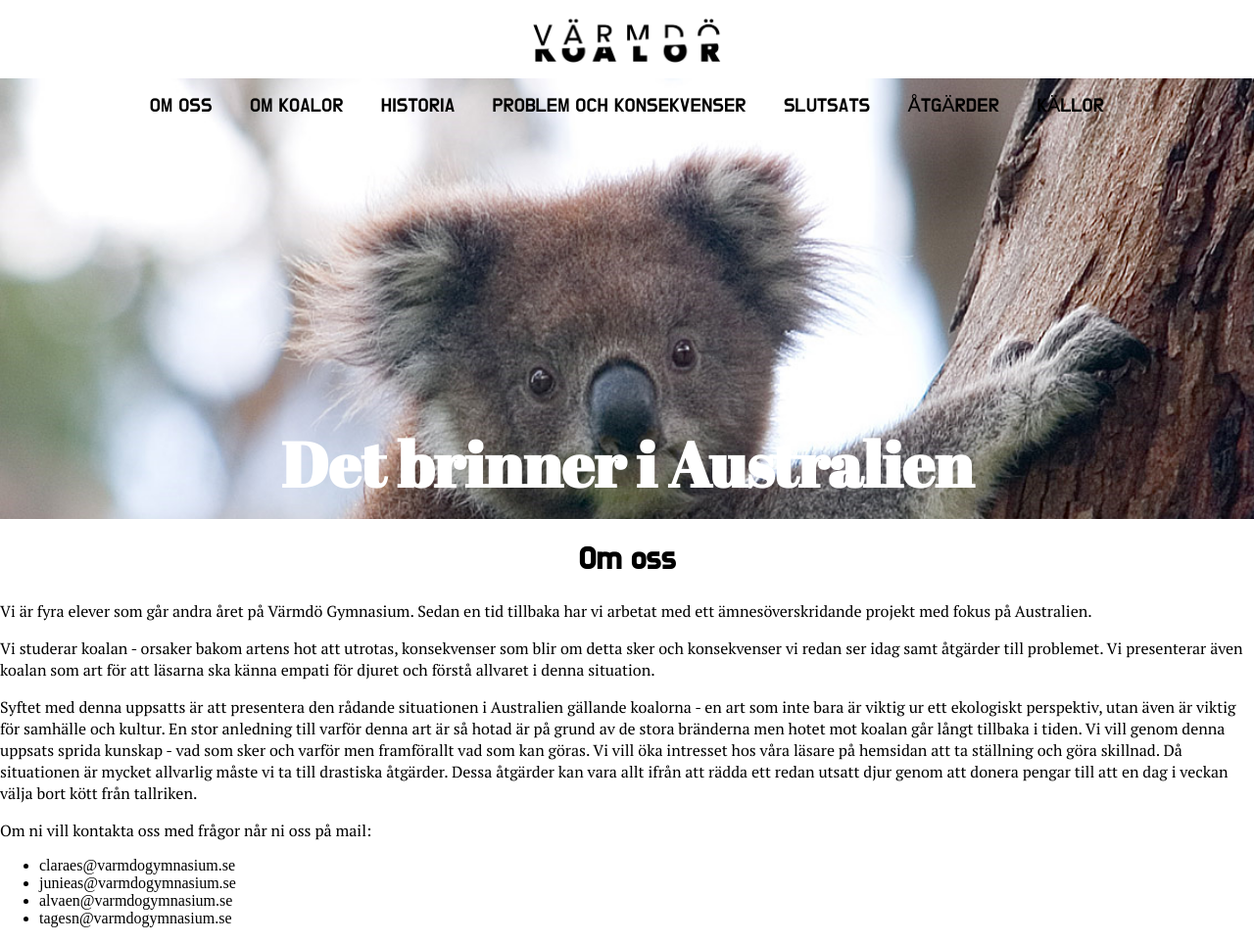
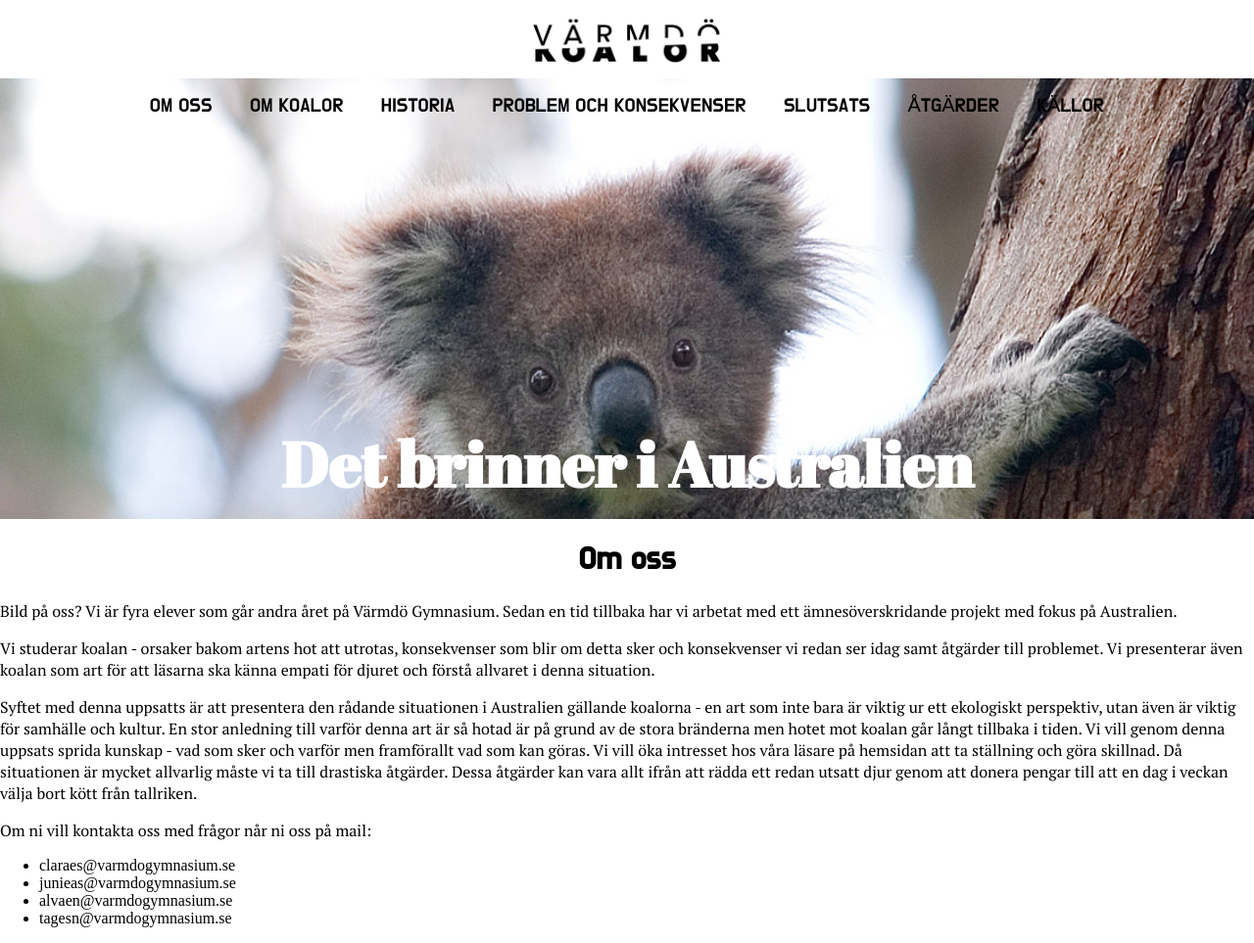
Before and after one commit to limbero/stackars-koalorna, a Jekyll site: the page built from _omoss/en.md, in a window 1280 px wide and 963 px high. Shown: the whole window at 98% size. Built offline with Jekyll 4.4.1, drawn with Linux system fonts in a browser that asks for light colours; comment, search, counter and statistics services are not loaded.

Commit message:
Update en.md

```diff
--- a/_omoss/en.md
+++ b/_omoss/en.md
@@ -2,6 +2,7 @@
 layout: default
 ---
 # Om oss
+Bild på oss?
 Vi är fyra elever som går andra året på Värmdö Gymnasium. Sedan en tid tillbaka har vi arbetat med ett ämnesöverskridande projekt med fokus på Australien.
 
 Vi studerar koalan - orsaker bakom artens hot att utrotas, konsekvenser som blir om detta sker och konsekvenser vi redan ser idag samt åtgärder till problemet. Vi presenterar även koalan som art för att läsarna ska känna empati för djuret och förstå allvaret i denna situation.
```
